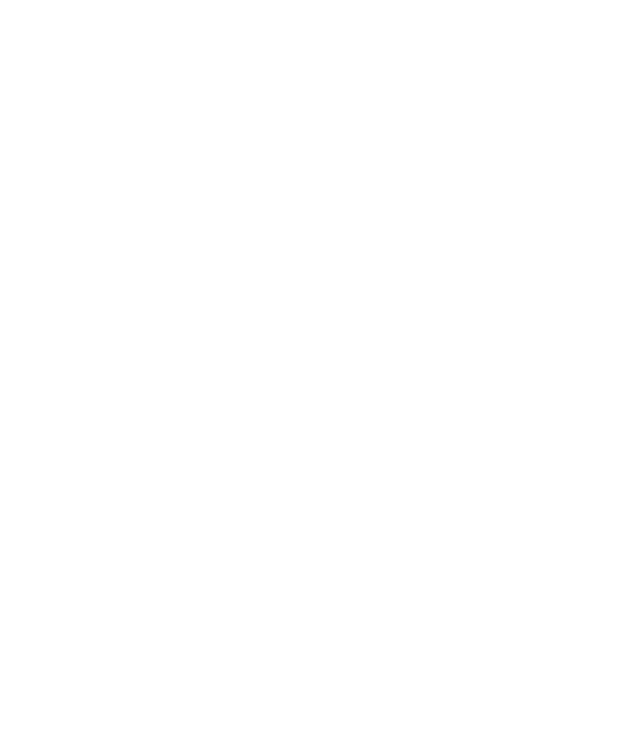
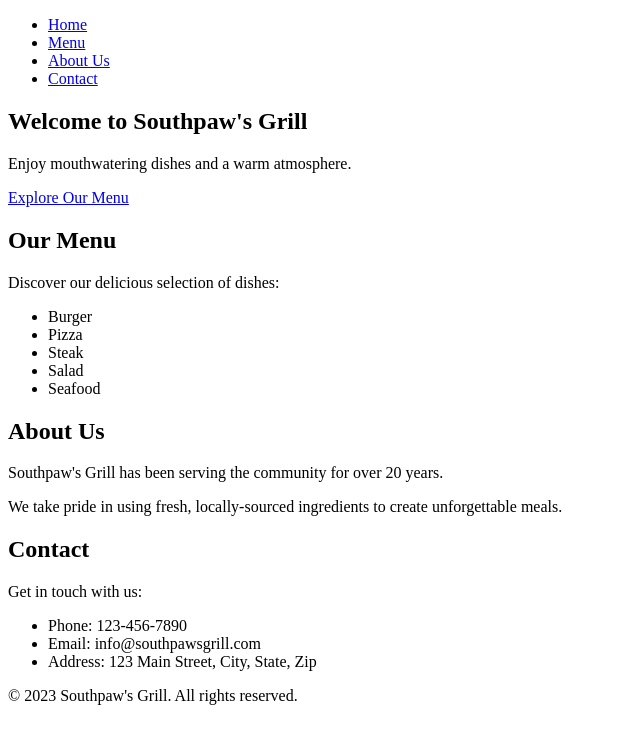
Before and after one commit to SharkStealer/Website-for-Southpaws, a plain HTML site: page index.html in a window 1280 px wide. Shown: the whole page, without its empty margins (0-640 px from the left). Drawn offline with Linux system fonts and the light colour scheme.

Commit message:
Add files via upload

```diff
--- a/index.html
+++ b/index.html
@@ -1,22 +1,59 @@
 <!DOCTYPE html>
-<!--[if lt IE 7]>      <html class="no-js lt-ie9 lt-ie8 lt-ie7"> <![endif]-->
-<!--[if IE 7]>         <html class="no-js lt-ie9 lt-ie8"> <![endif]-->
-<!--[if IE 8]>         <html class="no-js lt-ie9"> <![endif]-->
-<!--[if gt IE 8]>      <html class="no-js"> <!--<![endif]-->
-<html>
+<html lang="en">
 <head>
-        <meta charset="utf-8">
-        <meta http-equiv="X-UA-Compatible" content="IE=edge">
+  <meta charset="UTF-8">
+  <meta name="viewport" content="width=device-width, initial-scale=1.0">
   <title>Southpaw's Grill</title>
-        <meta name="description" content="">
-        <meta name="viewport" content="width=device-width, initial-scale=1">
   <link rel="stylesheet" href="styles.css">
 </head>
 <body>
-        <!--[if lt IE 7]>
-            <p class="browsehappy">You are using an <strong>outdated</strong> browser. Please <a href="#">upgrade your browser</a> to improve your experience.</p>
-        <![endif]-->
+  <header>
+    <nav>
+      <ul>
+        <li><a href="#home">Home</a></li>
+        <li><a href="#menu">Menu</a></li>
+        <li><a href="#about">About Us</a></li>
+        <li><a href="#contact">Contact</a></li>
+      </ul>
+    </nav>
+  </header>
 
-        <script src="" async defer></script>
+  <section id="home">
+    <h1>Welcome to Southpaw's Grill</h1>
+    <p>Enjoy mouthwatering dishes and a warm atmosphere.</p>
+    <a href="#menu" class="btn">Explore Our Menu</a>
+  </section>
+
+  <section id="menu">
+    <h2>Our Menu</h2>
+    <p>Discover our delicious selection of dishes:</p>
+    <ul>
+      <li>Burger</li>
+      <li>Pizza</li>
+      <li>Steak</li>
+      <li>Salad</li>
+      <li>Seafood</li>
+    </ul>
+  </section>
+
+  <section id="about">
+    <h2>About Us</h2>
+    <p>Southpaw's Grill has been serving the community for over 20 years.</p>
+    <p>We take pride in using fresh, locally-sourced ingredients to create unforgettable meals.</p>
+  </section>
+
+  <section id="contact">
+    <h2>Contact</h2>
+    <p>Get in touch with us:</p>
+    <ul>
+      <li>Phone: 123-456-7890</li>
+      <li>Email: info@southpawsgrill.com</li>
+      <li>Address: 123 Main Street, City, State, Zip</li>
+    </ul>
+  </section>
+
+  <footer>
+    <p>&copy; 2023 Southpaw's Grill. All rights reserved.</p>
+  </footer>
 </body>
 </html>
```
Lines whose indentation alone changed are shown as unchanged.
